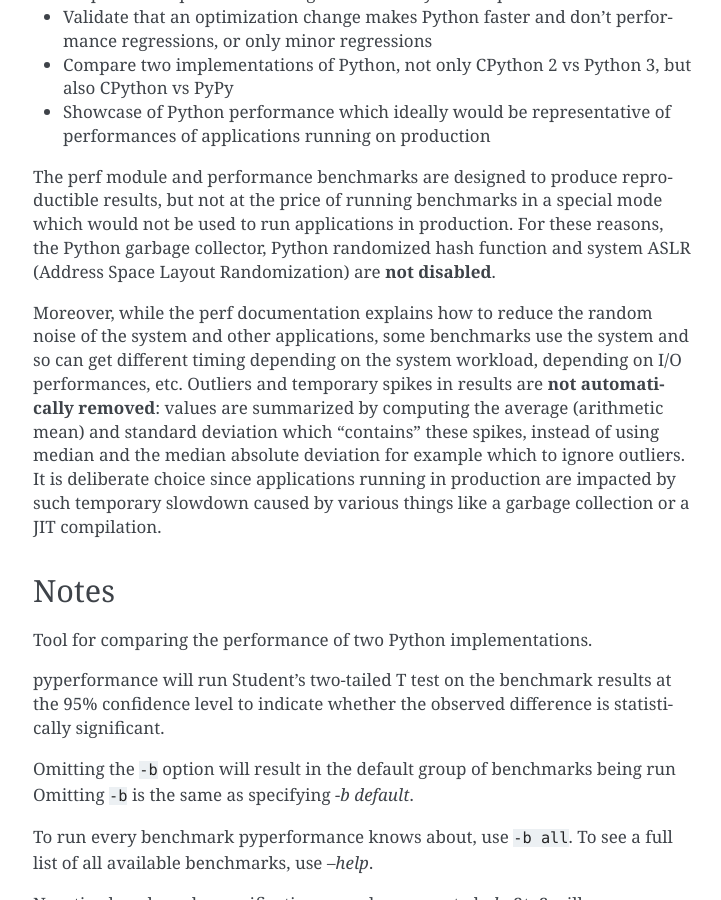
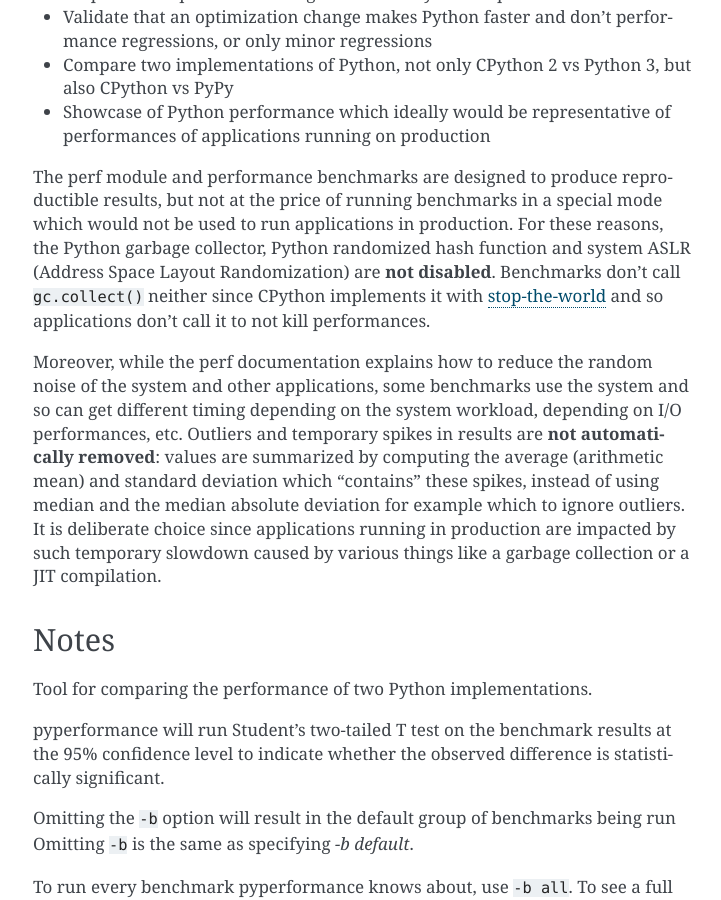
Before and after one commit to python/pyperformance, a Sphinx documentation site: the page built from doc/usage.rst, in a window 1280 px wide and 900 px high, scrolled down 6365 px. Shown: the whole window, without its empty margins (387-1108 px from the left). Built offline with Sphinx 7.4.7, drawn with Linux system fonts in a browser that asks for light colours.

Commit message:
doc: no gc.collect()

```diff
--- a/doc/usage.rst
+++ b/doc/usage.rst
@@ -302,6 +302,10 @@
 mode which would not be used to run applications in production. For these
 reasons, the Python garbage collector, Python randomized hash function and
 system ASLR (Address Space Layout Randomization) are **not disabled**.
+Benchmarks don't call ``gc.collect()`` neither since CPython implements it with
+`stop-the-world
+<https://en.wikipedia.org/wiki/Tracing_garbage_collection#Stop-the-world_vs._incremental_vs._concurrent>`_
+and so applications don't call it to not kill performances.
 
 Moreover, while the perf documentation explains how to reduce the random noise
 of the system and other applications, some benchmarks use the system and so can
```
